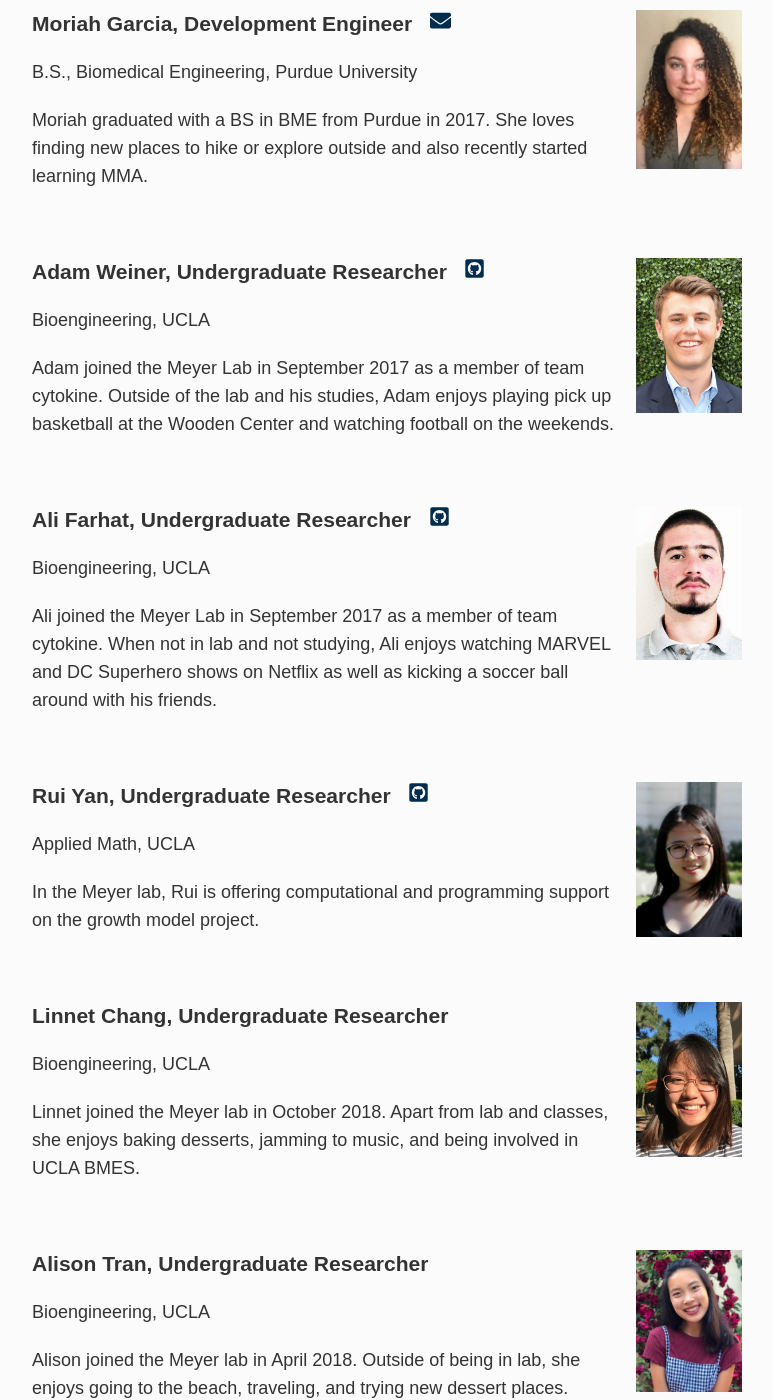
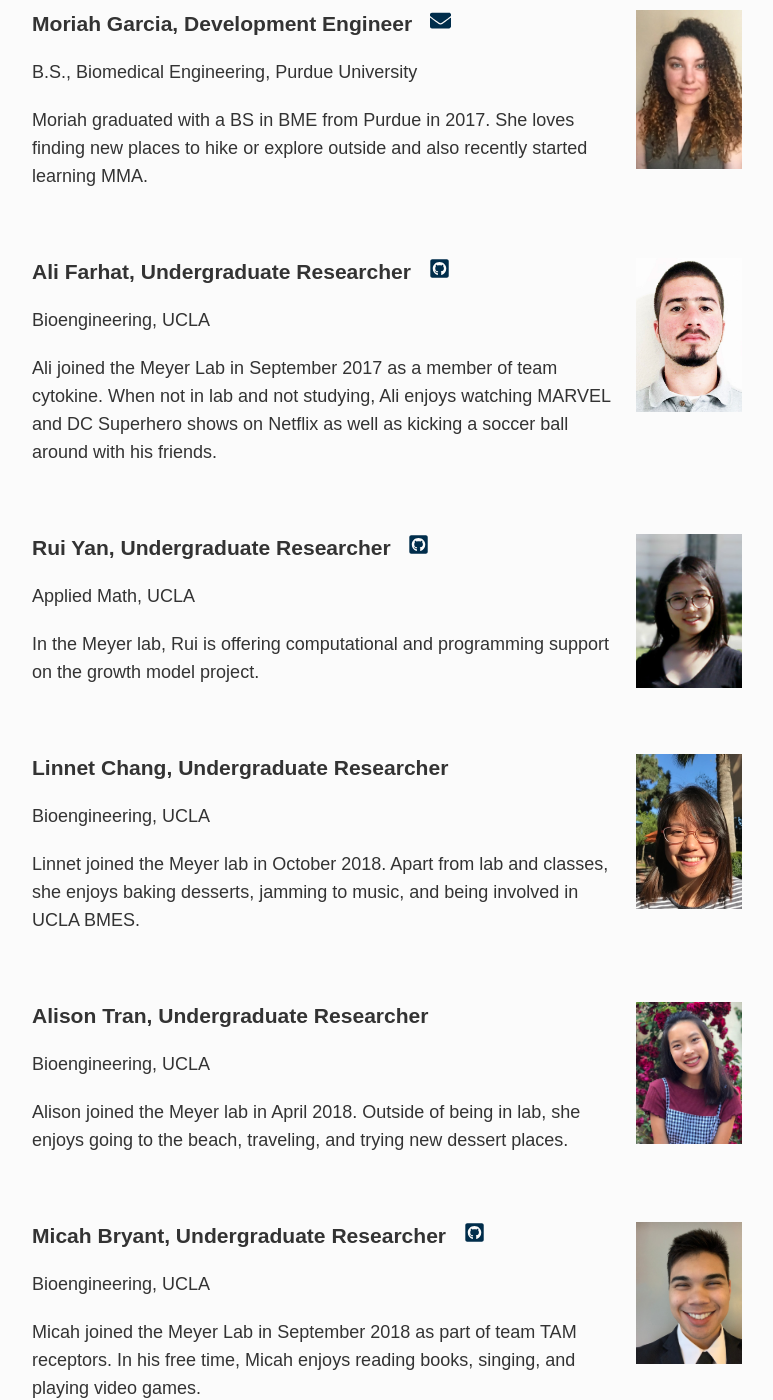
Before and after one commit to meyer-lab/asmlab.org, a Jekyll site: the page built from team/index.md, in a window 1280 px wide and 1400 px high, scrolled down 2858 px. Shown: the whole window, without its empty margins (253-1026 px from the left). Built offline with Jekyll 4.4.1, drawn with Linux system fonts in a browser that asks for light colours; some web fonts are replaced; some of the changed text lies outside the part shown.

Commit message:
Update index.md

```diff
--- a/team/index.md
+++ b/team/index.md
@@ -66,15 +66,6 @@
 
 <br />
 
-<div class="span_2 right"><img src="/public/photos/aweiner.jpg" width="120px" alt="Adam's picture" /></div>
-
-### Adam Weiner, Undergraduate Researcher&nbsp;&nbsp;&nbsp;<a href="https://github.com/adamcweiner"><svg class="svg-icon"><use xlink:href="#fa-github"></use></svg></a>
-Bioengineering, UCLA
-
-Adam joined the Meyer Lab in September 2017 as a member of team cytokine. Outside of the lab and his studies, Adam enjoys playing pick up basketball at the Wooden Center and watching football on the weekends.
-
-<br />
-
 <div class="span_2 right"><img src="/public/photos/afarhat.jpg" width="120px" alt="Ali's picture" /></div>
 
 ### Ali Farhat, Undergraduate Researcher&nbsp;&nbsp;&nbsp;<a href="https://github.com/alifarhat30"><svg class="svg-icon"><use xlink:href="#fa-github"></use></svg></a>
```
Also changed, not shown: other parts of team/index.md (+2 -0 lines).
